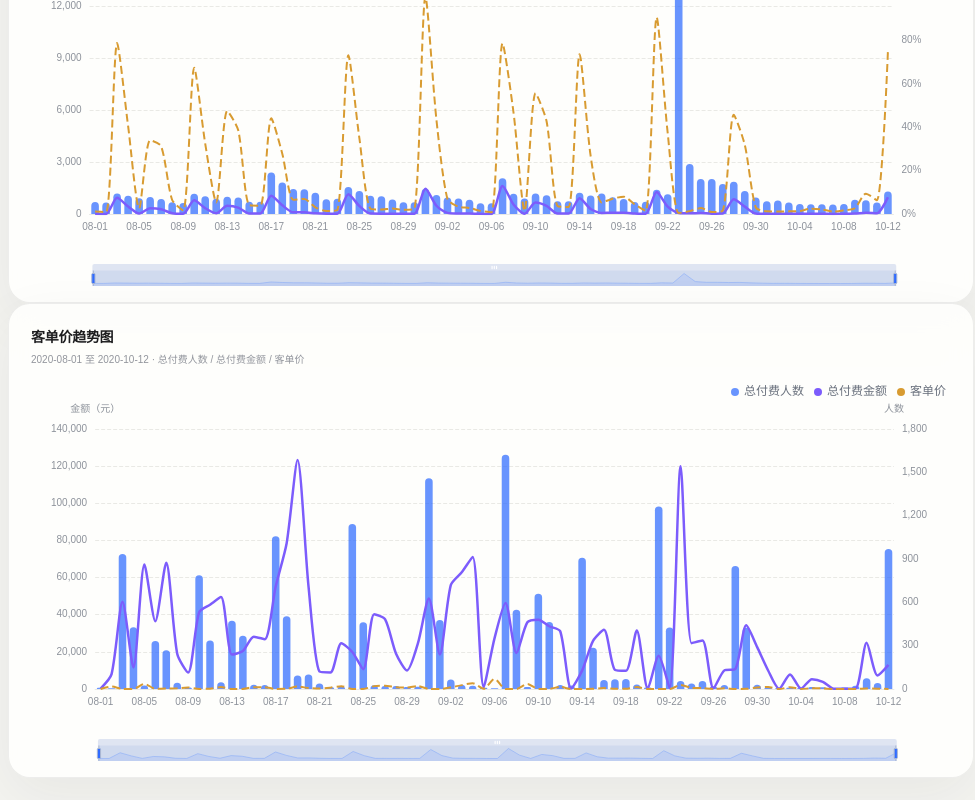
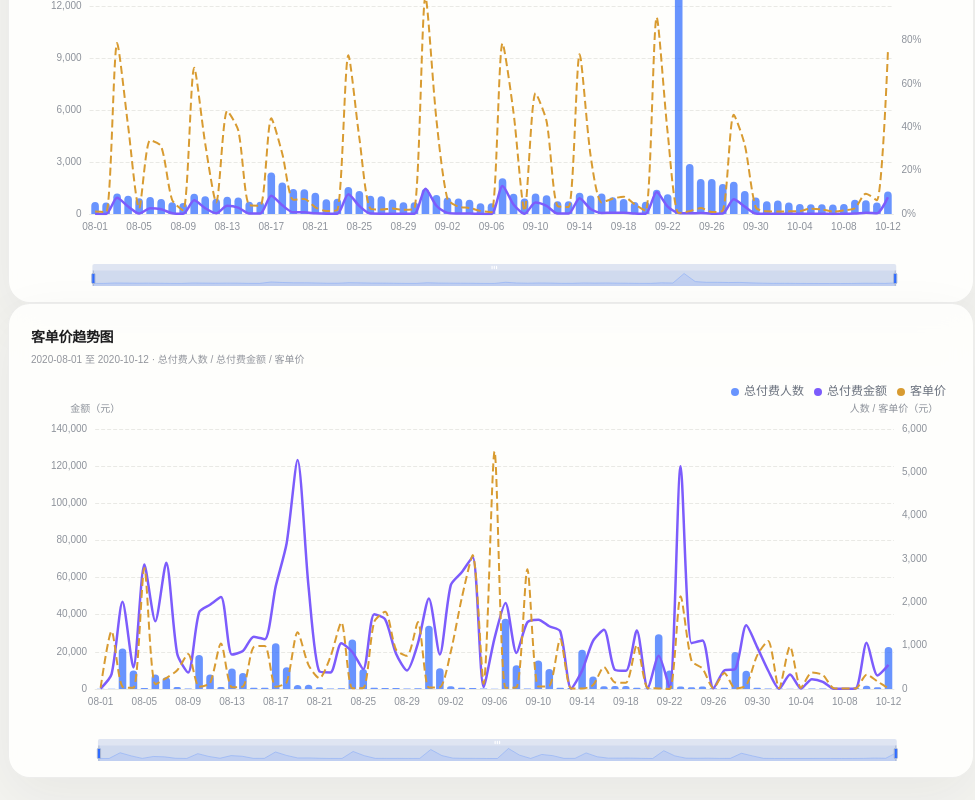
Before and after one commit to zbqingtianyun/daily-and-weekly-dashboard, a Next.js app: page / in a window 1280 px wide. Shown: the part 2188-2988 px from the top of the page, without its empty margins (270-1245 px from the left). Built offline with nearby package versions, Linux system fonts and the light colour scheme.

Commit message:
调整客单价趋势图双轴配置

```diff
--- a/components/dashboard.tsx
+++ b/components/dashboard.tsx
@@ -632,10 +632,10 @@ export default function Dashboard({ daily, catalog, metadata }: { daily: Dashboa
                     rateKey="客单价"
                     rateLabel="客单价"
                     primaryAxisName="金额（元）"
-                    secondaryAxisName="人数"
+                    secondaryAxisName="人数 / 客单价（元）"
                     volumeAxisIndex={1}
                     comparisonAxisIndex={0}
-                    rateAxisIndex={0}
+                    rateAxisIndex={1}
                     rateMultiplier={1}
                     rateAxisSuffix=""
                   />
```
